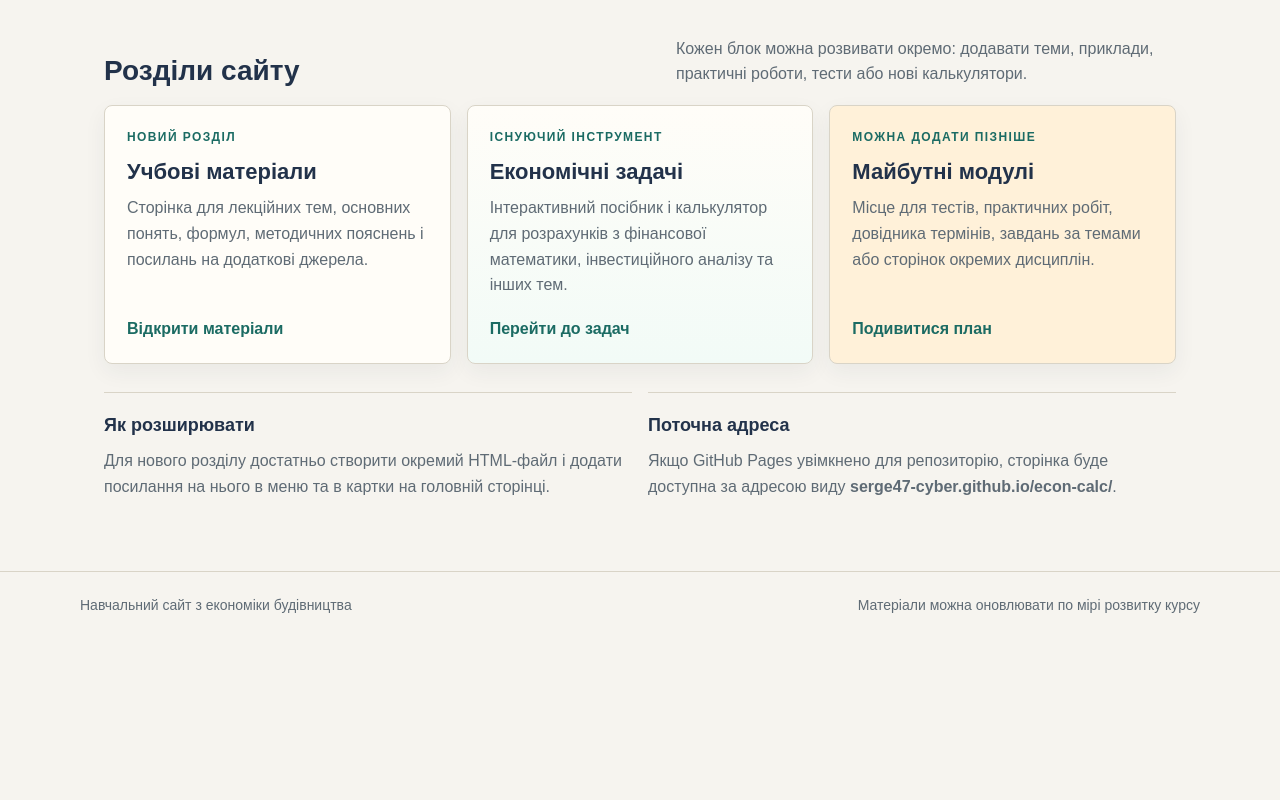
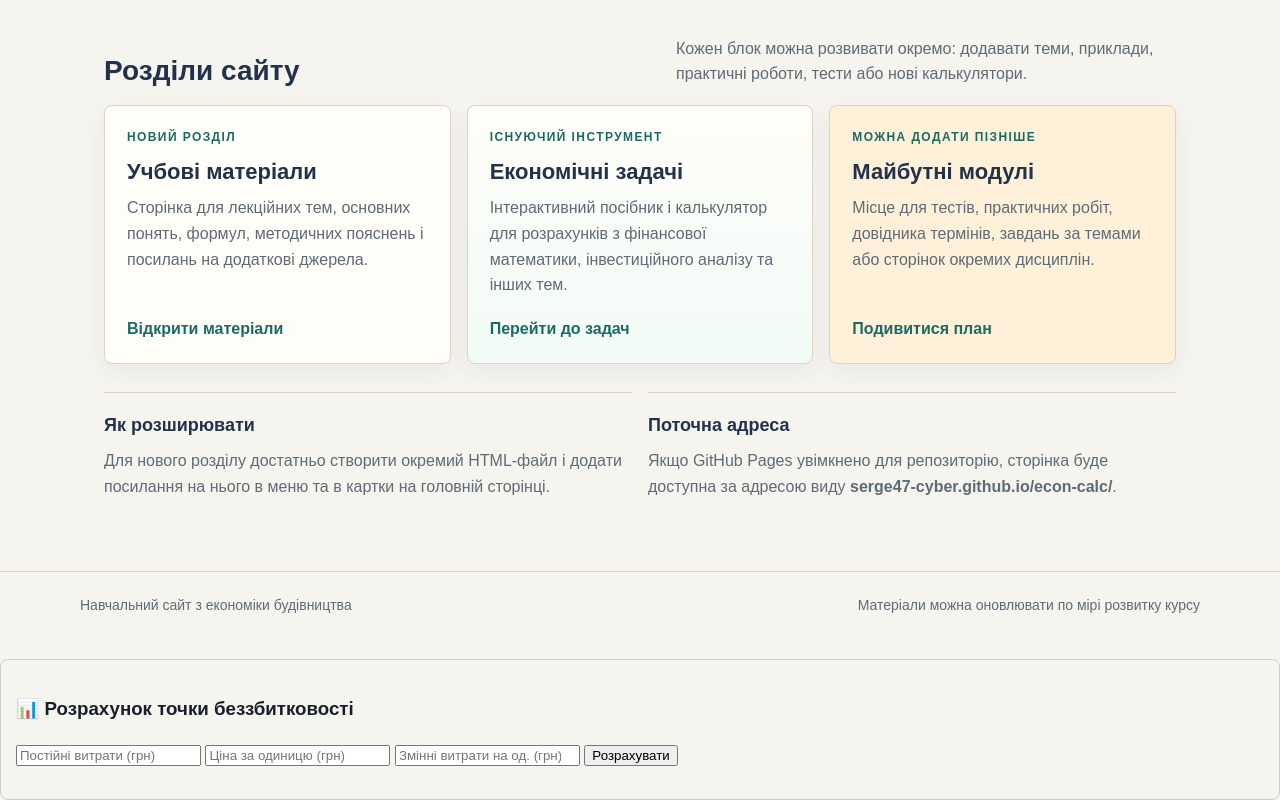
Before and after one commit to serge47-cyber/econ-calc, a website: page index.html in a window 1280 px wide. Shown: the part 513-1313 px from the top of the page. Before the commit the page ends 1152 px from the top, so only its background shows below. Drawn offline with Linux system fonts and the light colour scheme.

Commit message:
Додав розрахунок точки беззбитковості

```diff
--- a/index.html
+++ b/index.html
@@ -160,5 +160,29 @@ h2{font-size:28px;line-height:1.15;margin:0;color:var(--deep)}
     <span>Матеріали можна оновлювати по мірі розвитку курсу</span>
   </div>
 </footer>
+<div class="calculator-section" style="margin-top: 20px; padding: 15px; border: 1px solid #ccc; border-radius: 8px;">
+    <h3>📊 Розрахунок точки беззбитковості</h3>
+    <input type="number" id="fixedCosts" placeholder="Постійні витрати (грн)">
+    <input type="number" id="pricePerUnit" placeholder="Ціна за одиницю (грн)">
+    <input type="number" id="variableCosts" placeholder="Змінні витрати на од. (грн)">
+    <button onclick="calculateBreakEven()">Розрахувати</button>
+    <p id="breakEvenResult" style="font-weight: bold; color: #2c3e50;"></p>
+</div>
+
+<script>
+function calculateBreakEven() {
+    const fc = parseFloat(document.getElementById('fixedCosts').value);
+    const p = parseFloat(document.getElementById('pricePerUnit').value);
+    const vc = parseFloat(document.getElementById('variableCosts').value);
+
+    if (p <= vc) {
+        document.getElementById('breakEvenResult').innerText = "Ціна має бути більшою за змінні витрати!";
+        return;
+    }
+
+    const result = fc / (p - vc);
+    document.getElementById('breakEvenResult').innerText = `Вам потрібно продати: ${Math.ceil(result)} шт.`;
+}
+</script>
 </body>
 </html>
```
Also changed, not shown: package.json (added, +26 -0 lines), script.js (added, +22 -0 lines), 3 other files.
